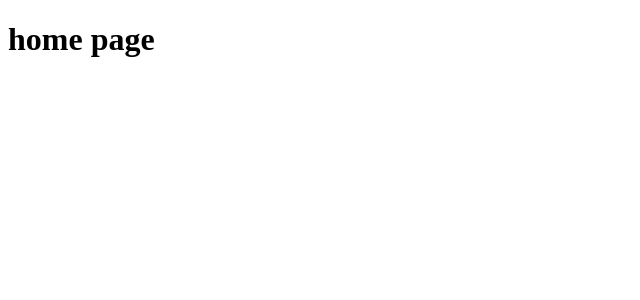
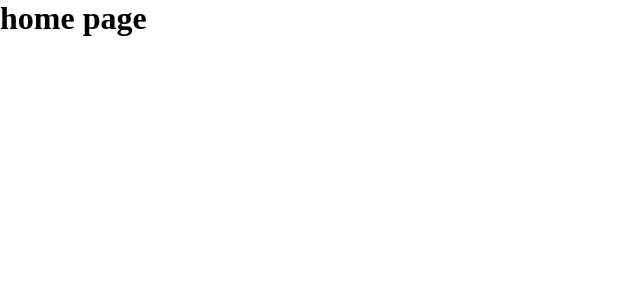
Before and after one commit to zanatahenry/contact-list-challenge, a React (Vite) app: page / in a window 1280 px wide. Shown: the top 300 px of the page, without its empty margins (0-640 px from the left). Built offline with nearby package versions, Linux system fonts and the light colour scheme.

Commit message:
feat: global styles configured

```diff
--- a/src/main.tsx
+++ b/src/main.tsx
@@ -1,9 +1,11 @@
 import React from 'react'
 import ReactDOM from 'react-dom/client'
+import { GlobalStyle } from './styles/global'
 import App from './App'
 
 ReactDOM.createRoot(document.getElementById('root') as HTMLElement).render(
   <React.StrictMode>
+    <GlobalStyle/>
     <App />
   </React.StrictMode>,
 )
--- /dev/null
+++ b/src/styles/global.ts
@@ -0,0 +1,8 @@
+import {createGlobalStyle} from "styled-components";
+
+export const GlobalStyle = createGlobalStyle`
+  * {
+    margin: 0;
+    box-sizing: border-box;
+  }
+`
--- /dev/null
+++ b/src/utils/colors.ts
@@ -0,0 +1,7 @@
+import { DefaultTheme } from 'styled-components'
+
+export const themeDefault: DefaultTheme = {
+  colors: {
+    background: '#252323',
+  }
+};
```
